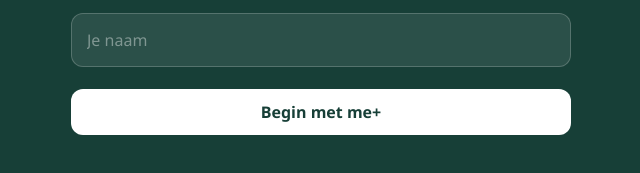
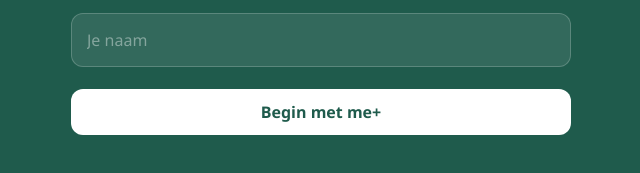
Before and after one commit to steenoventijn-bot/me-plus, a plain HTML site: page index.html in a window 1280 px wide. Shown: the part 459-632 px from the top of the page, without its empty margins (319-959 px from the left). Drawn offline with Linux system fonts and the light colour scheme.

Commit message:
Enable me+ v9 styling

```diff
--- a/index.html
+++ b/index.html
@@ -3,7 +3,7 @@
 <head>
 <meta charset="utf-8">
 <meta name="viewport" content="width=device-width,initial-scale=1,viewport-fit=cover">
-<meta name="theme-color" content="#f7f6f1">
+<meta name="theme-color" content="#f4f1e9">
 <meta name="apple-mobile-web-app-capable" content="yes">
 <meta name="apple-mobile-web-app-status-bar-style" content="default">
 <meta name="apple-mobile-web-app-title" content="me+">
@@ -12,14 +12,15 @@
 <link rel="icon" href="./icon.svg" type="image/svg+xml">
 <link rel="apple-touch-icon" href="./icon.svg">
 <link rel="stylesheet" href="./styles.css?v=6">
-<link rel="stylesheet" href="./styles-v7b.css?v=8p">
-<link rel="stylesheet" href="./styles-v7c.css?v=8p">
-<link rel="stylesheet" href="./styles-v8.css?v=8p">
+<link rel="stylesheet" href="./styles-v7b.css?v=9p">
+<link rel="stylesheet" href="./styles-v7c.css?v=9p">
+<link rel="stylesheet" href="./styles-v8.css?v=9p">
+<link rel="stylesheet" href="./styles-v9.css?v=9p">
 <title>me+</title>
 </head>
 <body>
 <div id="app"></div>
 <div id="toast" class="toast" aria-live="polite"></div>
-<script src="./app.js?v=8p" defer></script>
+<script src="./app.js?v=9p" defer></script>
 </body>
 </html>
```
